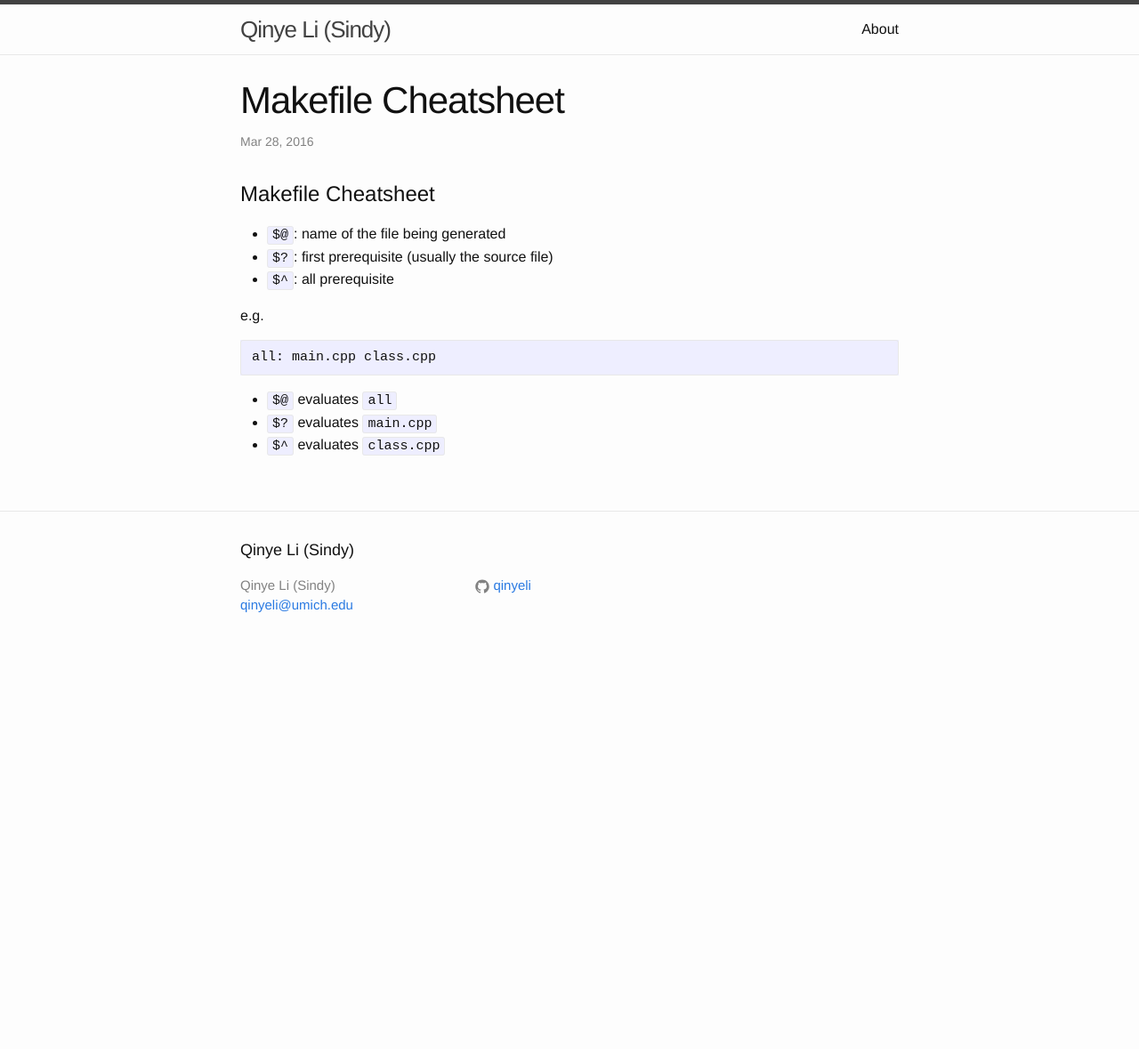
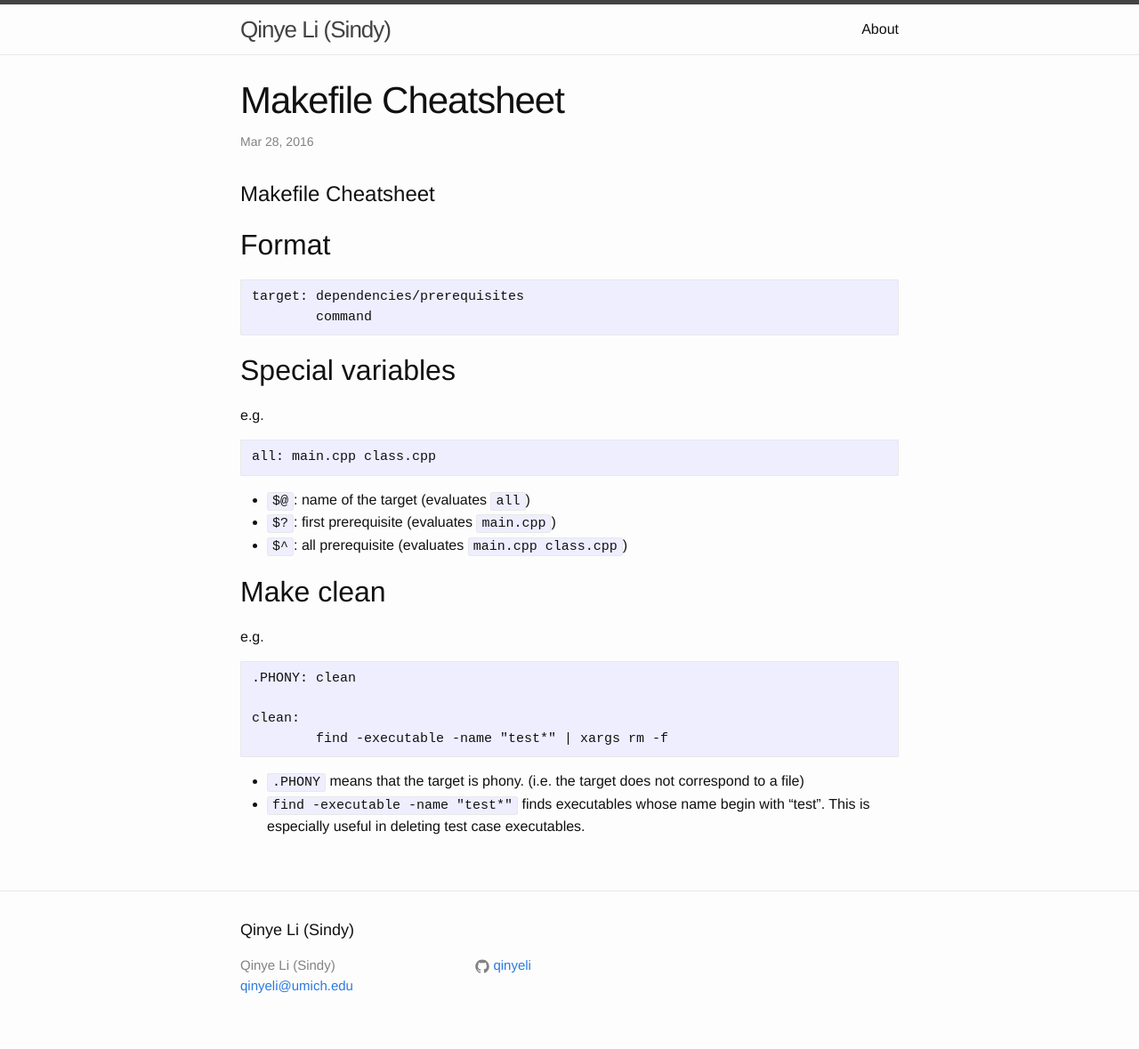
Before and after one commit to lichenhao1995/qinyeli.github.io, a Jekyll site: the page built from _posts/2016-03-28-Makefile-cheatsheet.md, in a window 1280 px wide. Shown: the whole page at 89% size. Built offline with Jekyll 4.4.1, drawn with Linux system fonts in a browser that asks for light colours; Markdown is read by kramdown in place of the engine named in the settings; before the commit the page ends 900 px from its top, so only the background shows below that.

````diff
--- a/_config.yml
+++ b/_config.yml
@@ -18,4 +18,5 @@
 github_username:  qinyeli
 
 # Build settings
-markdown: kramdown
+#markdown: kramdown
+markdown: redcarpet
--- a/_posts/2016-03-28-Makefile-cheatsheet.md
+++ b/_posts/2016-03-28-Makefile-cheatsheet.md
@@ -7,16 +7,33 @@
 
 # Makefile Cheatsheet
 
-* `$@`: name of the file being generated
-* `$?`: first prerequisite (usually the source file)
-* `$^`: all prerequisite
+## Format
 
+~~~
+target: dependencies/prerequisites
+	command
+~~~
+
+## Special variables
 e.g.
 
-```
+~~~
 all: main.cpp class.cpp
-```
+~~~
 
-* `$@` evaluates `all`
-* `$?` evaluates `main.cpp`
-* `$^` evaluates `class.cpp`
+* `$@`: name of the target (evaluates `all`)
+* `$?`: first prerequisite (evaluates `main.cpp`)
+* `$^`: all prerequisite (evaluates `main.cpp class.cpp`)
+
+## Make clean
+e.g.
+
+~~~
+.PHONY: clean
+
+clean:
+	find -executable -name "test*" | xargs rm -f
+~~~
+
+* `.PHONY` means that the target is phony. (i.e. the target does not correspond to a file)
+* `find -executable -name "test*"` finds executables whose name begin with "test". This is especially useful in deleting test case executables.
````
Also changed, not shown: _posts/2016-04-04-c4cs-cheatsheet.md (+2 -2 lines), _posts/2016-04-07-kerberos.md (added, +107 -0 lines).
